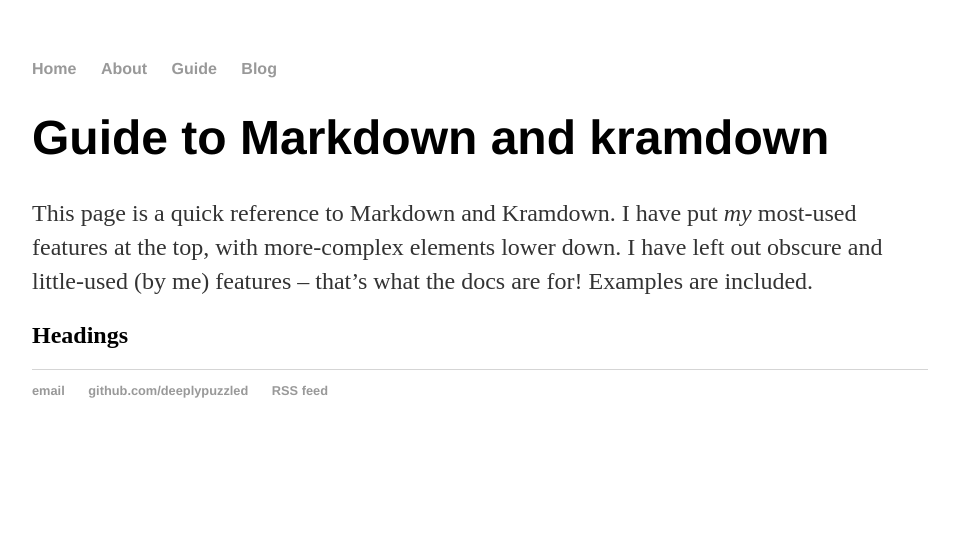
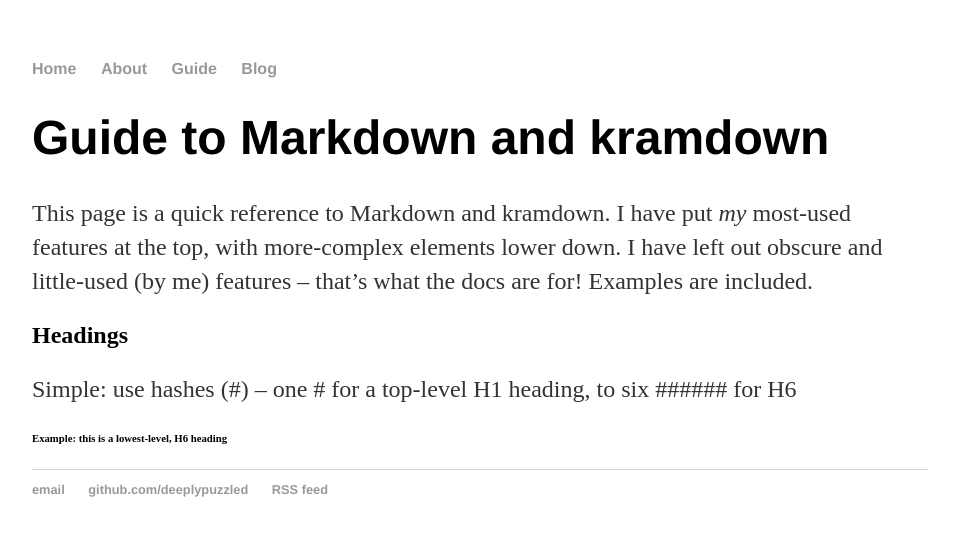
Before and after one commit to deeplypuzzled/deeplypuzzled.github.io, a Jekyll site: the page built from guide/index.md, in a window 1280 px wide. Shown: the top 536 px of the page, without its empty margins (160-1119 px from the left). Built offline with Jekyll 4.4.1, drawn with Linux system fonts in a browser that asks for light colours.

Commit message:
Update index.md
Correct capitalization of kramdown
Example heading

```diff
--- a/guide/index.md
+++ b/guide/index.md
@@ -4,6 +4,10 @@ title: Guide to Markdown and kramdown
 ---
 # Guide to Markdown and kramdown
 
-This page is a quick reference to Markdown and Kramdown. I have put *my* most-used features at the top, with more-complex elements lower down. I have left out obscure and little-used (by me) features -- that's what the docs are for! Examples are included.
+This page is a quick reference to Markdown and kramdown. I have put *my* most-used features at the top, with more-complex elements lower down. I have left out obscure and little-used (by me) features -- that's what the docs are for! Examples are included.
 
 ## Headings
+
+Simple: use hashes (\#) -- one \# for a top-level H1 heading, to six \###### for H6
+
+###### Example: this is a lowest-level, H6 heading
```
